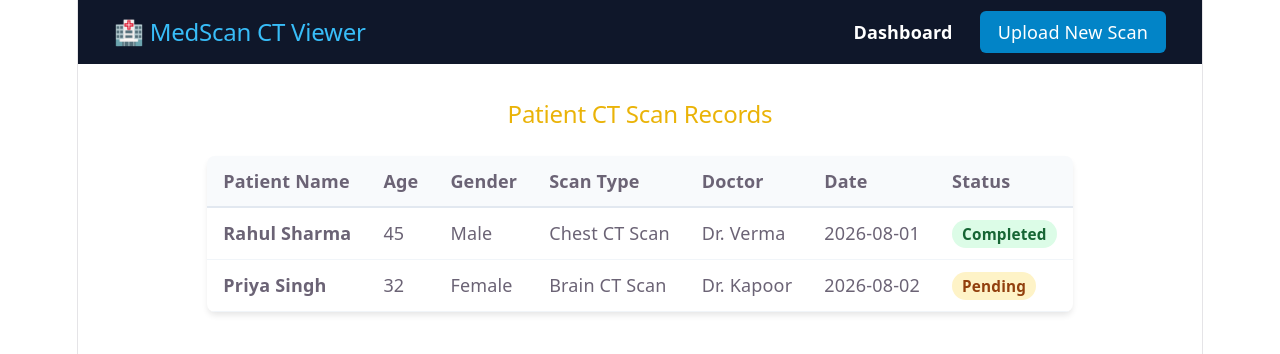
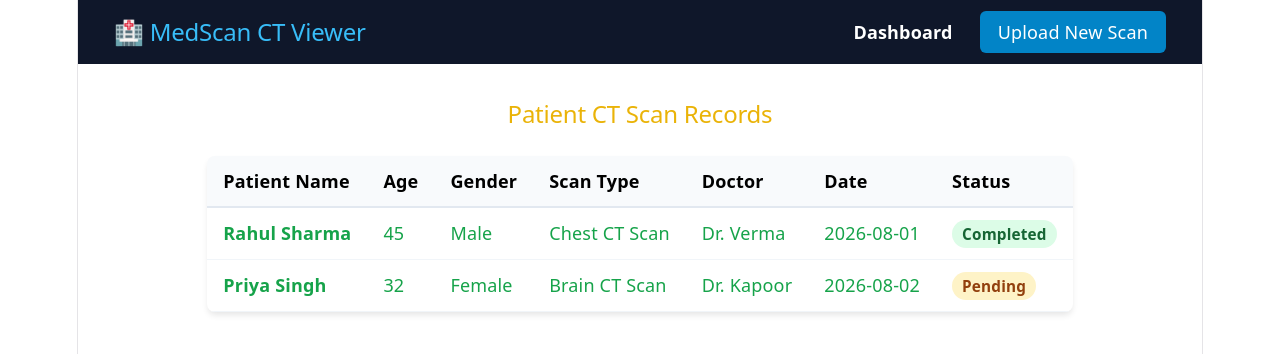
Before and after one commit to Hardik-06-bit/ct-scan-app, a React app in the folder frontend/: page / in a window 1280 px wide. Shown: the top 354 px of the page. Built offline with nearby package versions, Linux system fonts and the light colour scheme; no server answers; the HTML template or start-up script is replaced by a standard one.

Commit message:
updated headers to bold black and record data text to green

```diff
--- a/frontend/src/pages/Home.jsx
+++ b/frontend/src/pages/Home.jsx
@@ -22,31 +22,34 @@ export default function Home() {
 
   return (
     <div style={{ padding: '2rem', maxWidth: '1200px', margin: '0 auto' }}>
-      {/* Patient CT Scan Records Heading with Yellow Color */}
+      {/* Patient CT Scan Records Heading (Yellow) */}
       <h2 style={{ marginBottom: '1.5rem', color: '#eab308' }}>Patient CT Scan Records</h2>
 
       <div style={{ overflowX: 'auto', background: '#fff', borderRadius: '8px', boxShadow: '0 4px 6px -1px rgba(0,0,0,0.1)' }}>
         <table style={{ width: '100%', borderCollapse: 'collapse', textAlign: 'left' }}>
           <thead>
             <tr style={{ background: '#f8fafc', borderBottom: '2px solid #e2e8f0' }}>
-              <th style={{ padding: '12px 16px' }}>Patient Name</th>
-              <th style={{ padding: '12px 16px' }}>Age</th>
-              <th style={{ padding: '12px 16px' }}>Gender</th>
-              <th style={{ padding: '12px 16px' }}>Scan Type</th>
-              <th style={{ padding: '12px 16px' }}>Doctor</th>
-              <th style={{ padding: '12px 16px' }}>Date</th>
-              <th style={{ padding: '12px 16px' }}>Status</th>
+              {/* Sub-headings in Bold Black */}
+              <th style={{ padding: '12px 16px', color: '#000', fontWeight: 'bold' }}>Patient Name</th>
+              <th style={{ padding: '12px 16px', color: '#000', fontWeight: 'bold' }}>Age</th>
+              <th style={{ padding: '12px 16px', color: '#000', fontWeight: 'bold' }}>Gender</th>
+              <th style={{ padding: '12px 16px', color: '#000', fontWeight: 'bold' }}>Scan Type</th>
+              <th style={{ padding: '12px 16px', color: '#000', fontWeight: 'bold' }}>Doctor</th>
+              <th style={{ padding: '12px 16px', color: '#000', fontWeight: 'bold' }}>Date</th>
+              <th style={{ padding: '12px 16px', color: '#000', fontWeight: 'bold' }}>Status</th>
             </tr>
           </thead>
           <tbody>
             {records.map((r) => (
               <tr key={r._id || r.id} style={{ borderBottom: '1px solid #f1f5f9' }}>
-                <td style={{ padding: '12px 16px', fontWeight: '600' }}>{r.patientName}</td>
-                <td style={{ padding: '12px 16px' }}>{r.age}</td>
-                <td style={{ padding: '12px 16px' }}>{r.gender}</td>
-                <td style={{ padding: '12px 16px' }}>{r.scanType}</td>
-                <td style={{ padding: '12px 16px' }}>{r.doctorName}</td>
-                <td style={{ padding: '12px 16px' }}>{r.date}</td>
+                {/* Records data text in Green color */}
+                <td style={{ padding: '12px 16px', fontWeight: '600', color: '#16a34a' }}>{r.patientName}</td>
+                <td style={{ padding: '12px 16px', color: '#16a34a', fontWeight: '500' }}>{r.age}</td>
+                <td style={{ padding: '12px 16px', color: '#16a34a', fontWeight: '500' }}>{r.gender}</td>
+                <td style={{ padding: '12px 16px', color: '#16a34a', fontWeight: '500' }}>{r.scanType}</td>
+                <td style={{ padding: '12px 16px', color: '#16a34a', fontWeight: '500' }}>{r.doctorName}</td>
+                <td style={{ padding: '12px 16px', color: '#16a34a', fontWeight: '500' }}>{r.date}</td>
+                {/* Status tag badge kept as it is */}
                 <td style={{ padding: '12px 16px' }}>
                   <span style={{
                     padding: '4px 10px',
```
